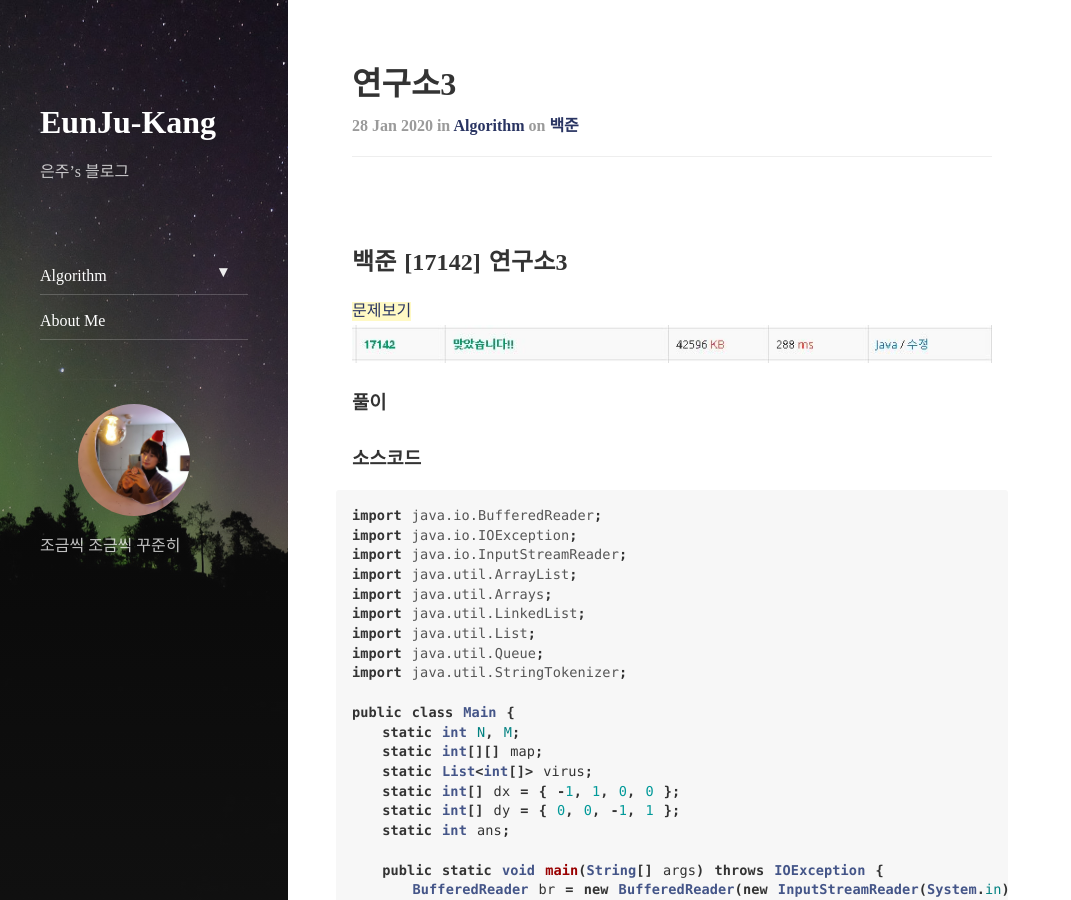
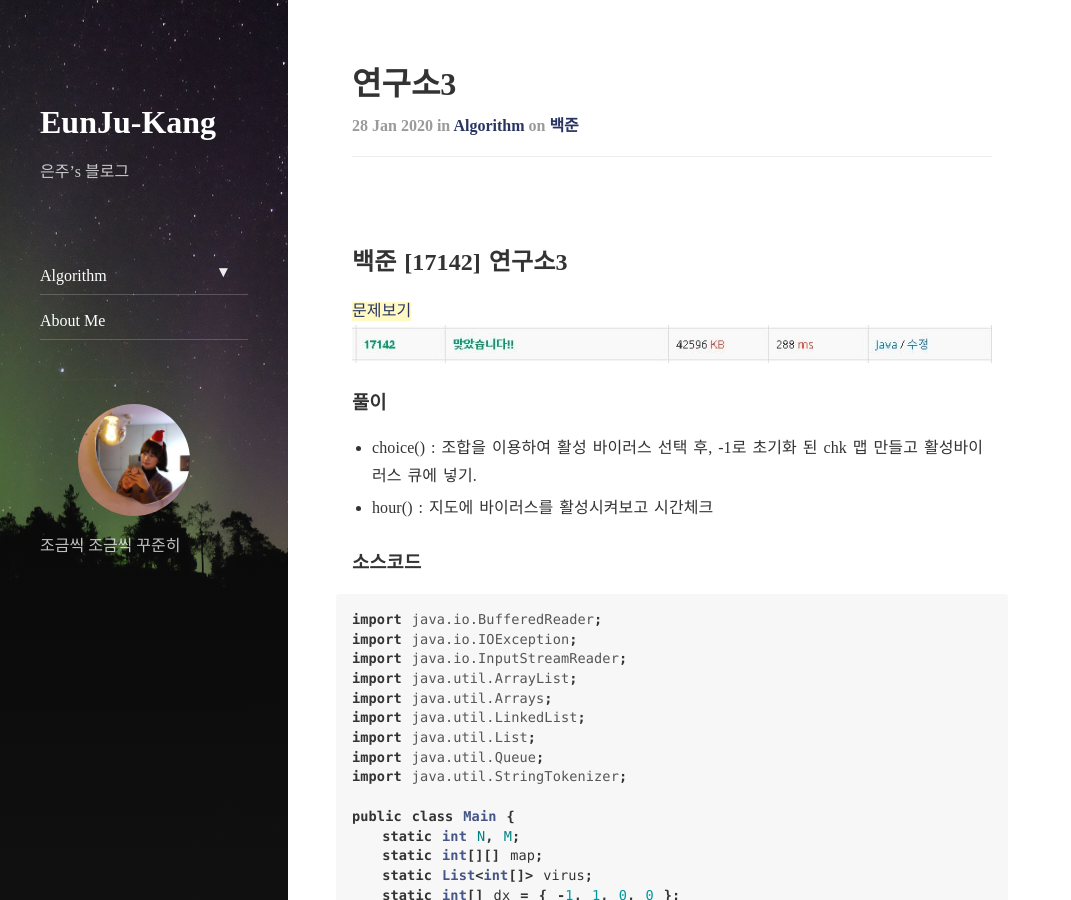
Before and after one commit to EunJu-Kang/EunJu-Kang.github.io, a Jekyll site: the page built from _posts/2020-01-28-algo-17142-연구소3.md, in a window 1280 px wide and 900 px high. Shown: the whole window, without its empty margins (0-1071 px from the left). Built offline with Jekyll 4.4.1, drawn with Linux system fonts in a browser that asks for light colours; nearby versions of some CDN libraries.

Commit message:
Update 2020-01-28-algo-17142-연구소3.md

```diff
--- a/_posts/2020-01-28-algo-17142-연구소3.md
+++ b/_posts/2020-01-28-algo-17142-연구소3.md
@@ -11,6 +11,8 @@ tags: BOJ
 ![Alt text](/assets/img/baekjoon/17142.JPG)
 
 ### 풀이
+- choice() : 조합을 이용하여 활성 바이러스 선택 후, -1로 초기화 된 chk 맵 만들고 활성바이러스 큐에 넣기.
+- hour() : 지도에 바이러스를 활성시켜보고 시간체크
 
 
 ### 소스코드
@@ -99,10 +101,8 @@ public class Main {
 
             // map이 빈칸일때는 진행하는데 같거나 작으면 안감.
             if (isRange(x, y) && map[x][y] != 1 && chk[x][y] == -1) {
-
                   chk[x][y] = chk[v[0]][v[1]] + 1;
                   q.add(new int[] { x, y });
-
             }
          }
       }
```
